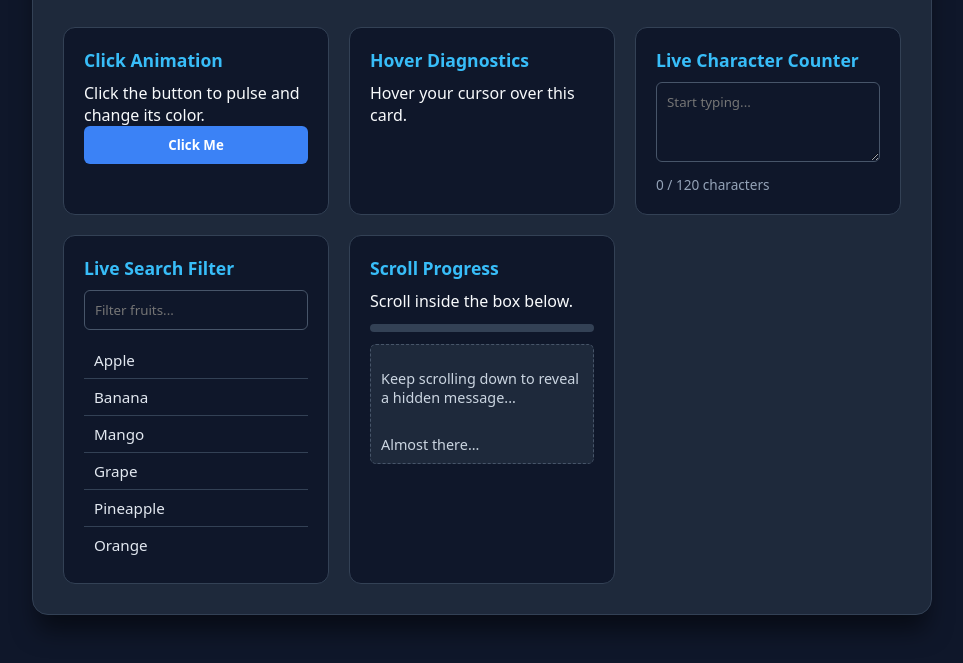
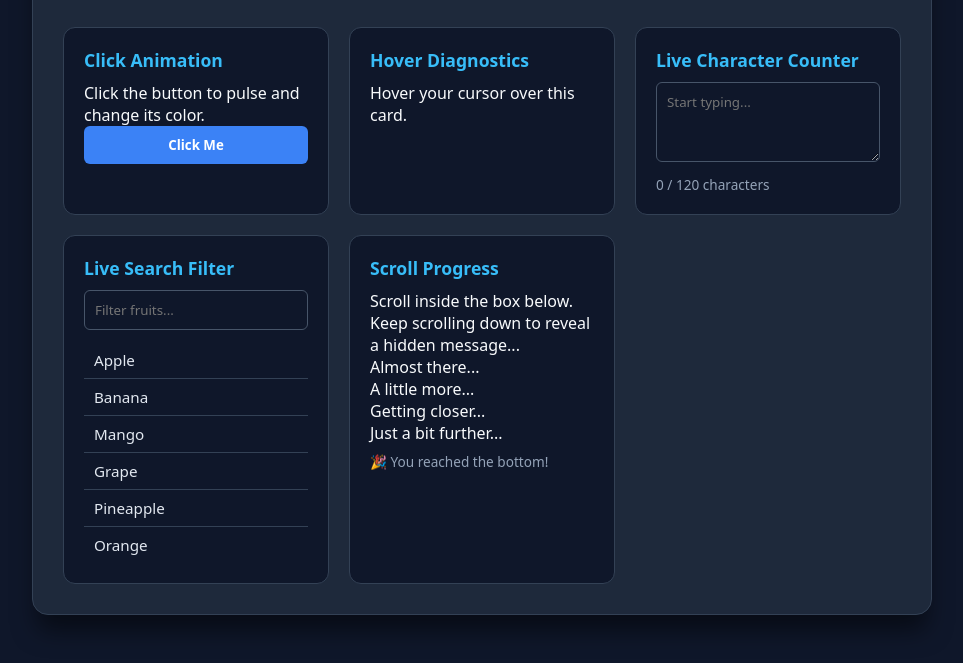
Before and after one commit to GhiroGeronimo25/activity, a plain HTML site: page index.html in a window 1280 px wide. Shown: the part 137-800 px from the top of the page, without its empty margins (158-1121 px from the left). Drawn offline with Linux system fonts and the light colour scheme.

Commit message:
Update style.css

```diff
--- a/style.css
+++ b/style.css
@@ -168,43 +168,18 @@ textarea:focus {
     border-bottom: none;
 }
 
-.progress-track {
-    width: 100%;
-    height: 8px;
-    background: #334155;
-    border-radius: 4px;
-    margin-top: 12px;
-    overflow: hidden;
+#kioskForm {
+    display: flex;
+    gap: 10px;
+    margin-top: 10px;
 }
 
-.progress-fill {
-    height: 100%;
-    width: 0%;
-    background: #38bdf8;
-    transition: width 0.1s linear;
+#kioskForm input {
+    flex: 1;
+    min-width: 0;
 }
 
-.scroll-box {
-    margin-top: 12px;
-    height: 120px;
-    overflow-y: auto;
-    padding: 10px;
-    background: #1e293b;
-    border: 1px dashed #475569;
-    border-radius: 6px;
+#kioskForm .kiosk-btn {
+    flex: 0 0 auto;
+    width: auto;
 }
-
-.scroll-box p {
-    padding: 14px 0;
-    color: #cbd5e1;
-    font-size: 0.9rem;
-}
-
-.fade-in {
-    opacity: 0;
-    transition: opacity 0.4s ease;
-}
-
-.fade-in.show {
-    opacity: 1;
-}
```
